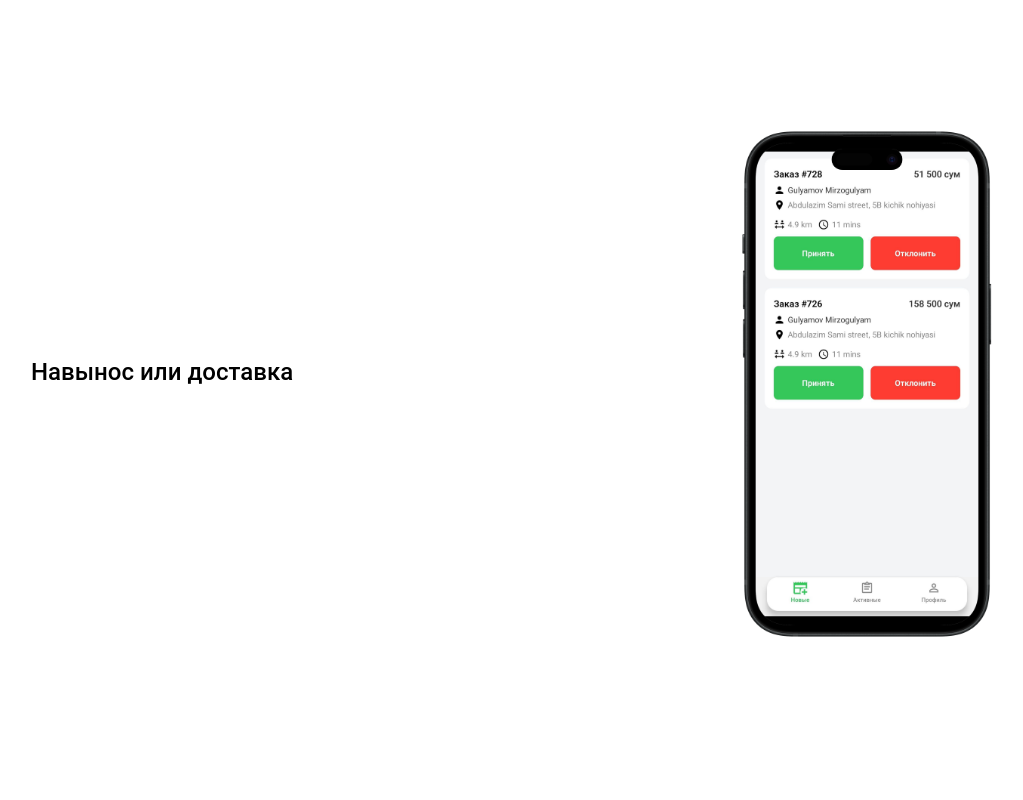
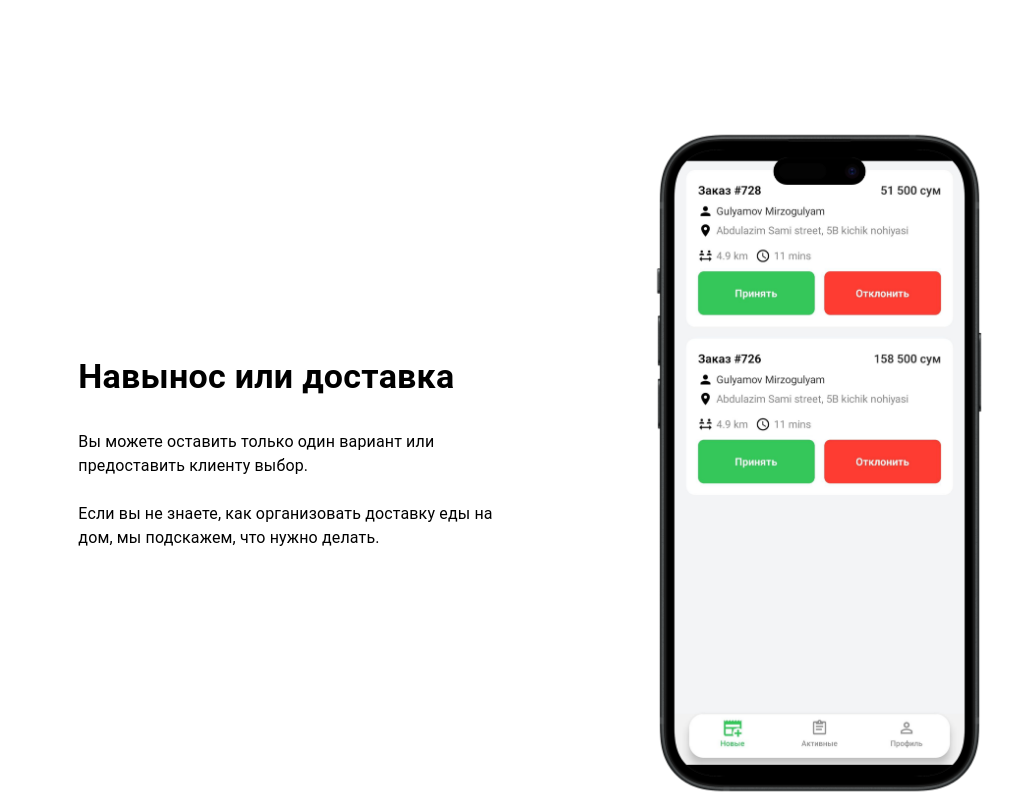
Before and after one commit to Gulyamov665/aurora-landing, a React (Vite) app: page /delivery in a window 1280 px wide. Shown: the part 1820-2620 px from the top of the page, without its empty margins (57-1080 px from the left). Built offline with nearby package versions, Linux system fonts and the light colour scheme.

Commit message:
DeliveryDescription

```diff
--- a/src/apps/content/advantagesContent.tsx
+++ b/src/apps/content/advantagesContent.tsx
@@ -72,7 +72,7 @@ export const benefits = [
   {
     img: menuImage,
     title: "Навынос или доставка",
-    description: "Вы можете оставить только один вариант или предоставить клиенту выбор. Если вы не знаете, как организовать доставку еды на дом, мы подскажем, что нужно делать."
+    items: ["Вы можете оставить только один вариант или предоставить клиенту выбор.", "Если вы не знаете, как организовать доставку еды на дом, мы подскажем, что нужно делать." ]
   },
   {
     img: menuImage,
--- a/src/apps/features/delivery/components/DeliveryDescriptionBox.tsx
+++ b/src/apps/features/delivery/components/DeliveryDescriptionBox.tsx
@@ -34,13 +34,13 @@ export const DeliveryDescriptionItem: React.FC<DeliveryDescriptionItemProps> = (
                             component="img"
                             src={item.img}
                             alt="Меню на телефоне"
-                            sx={{ width: '50%', maxWidth: 400, mx: 'auto', display: 'block' }}
+                            sx={{ width: '65%', maxWidth: 400, mx: 'auto', display: 'block' }}
                         />
                     </Grid>
 
                     {/* Текст справа */}
-                    <Grid item xs={12} md={6}>
-                        <Typography variant="h5" fontWeight="medium" gutterBottom>
+                    <Grid item xs={12} md={5}>
+                        <Typography variant="h4" fontWeight="bold" gutterBottom >
                             {item.title}
                         </Typography>
                         <List >
```
